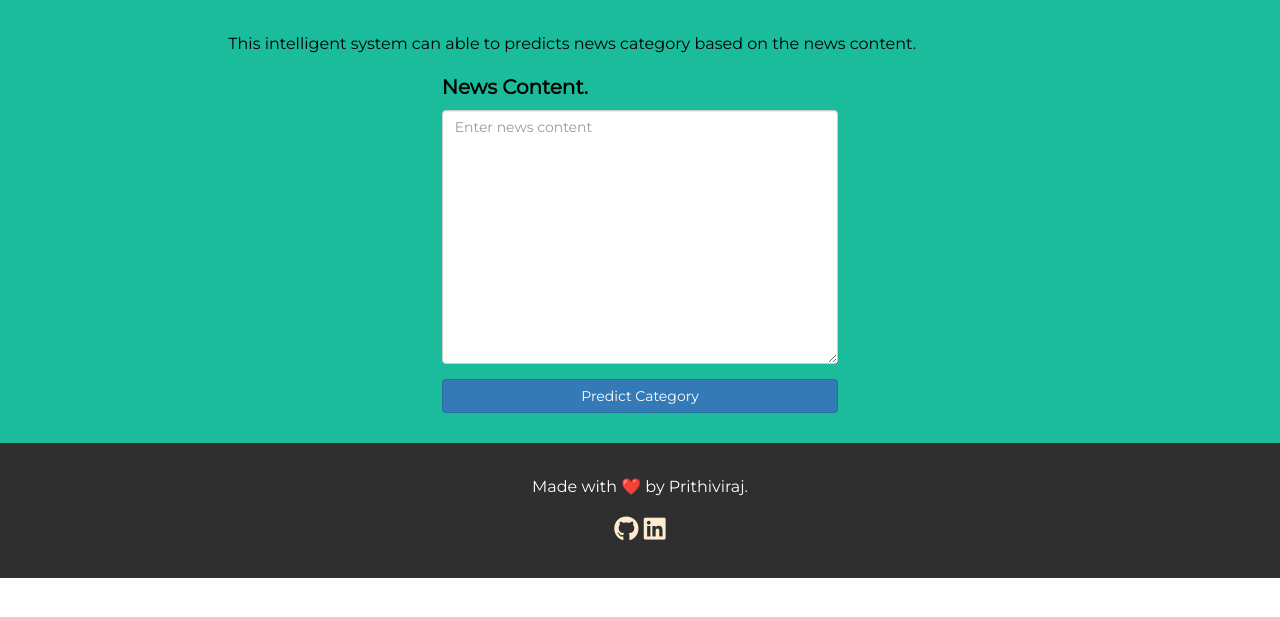
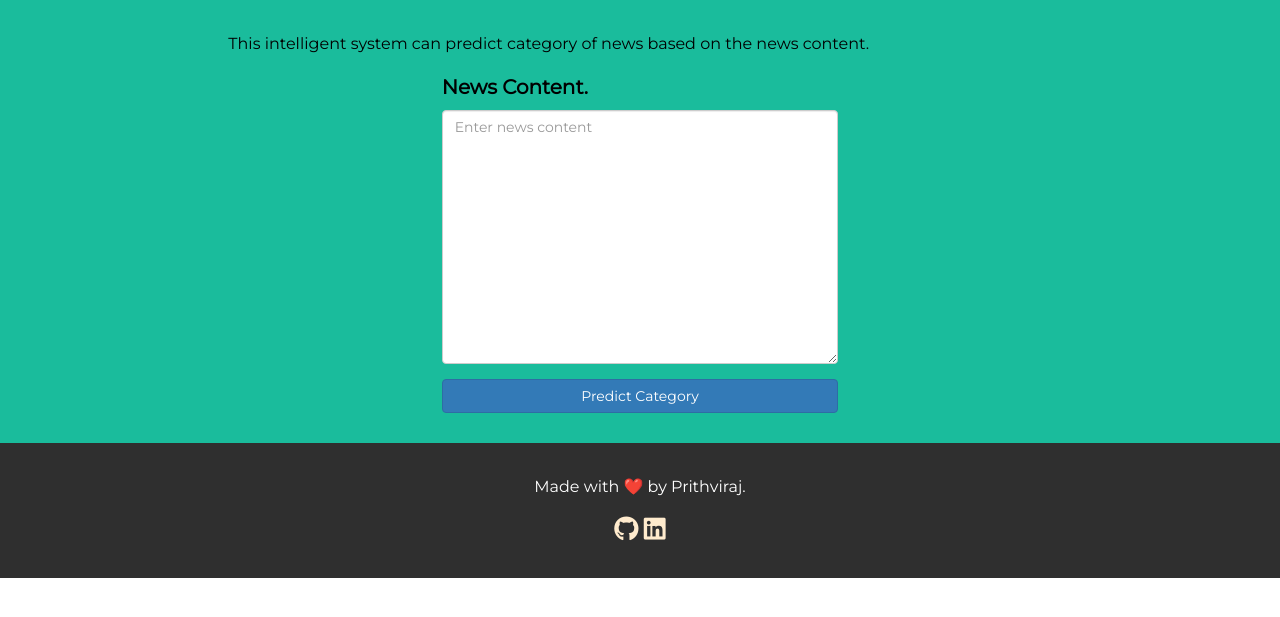
Before and after one commit to pck196/NEWS_Classifi, a Flask app: page / in a window 1280 px wide. Shown: the part 93-710 px from the top of the page. Run offline with Flask 2, Linux system fonts and the light colour scheme; parts of the project's set-up code (start-up, migrations or seed data) failed here and were passed over; some libraries are stand-ins or nearby versions.

Commit message:
Add files via upload

```diff
--- a/templates/index.html
+++ b/templates/index.html
@@ -1,4 +1,3 @@
-
 <!DOCTYPE html>
 <html lang="en">
 <head>
@@ -72,7 +71,7 @@
 <div class="container-fluid bg-1 text-center">
   <div class="row">
     <div class="col-md-2"></div>
-    <div class="col-md-8"><p>This intelligent system can able to predicts news category based on the news content.</p></div>
+    <div class="col-md-8"><p>This intelligent system can predict category of news based on the news content.</p></div>
     <div class="col-md-2"></div>
   </div>
   <div class="row">
@@ -100,7 +99,7 @@
 
 <!-- Footer -->
 <footer class="container-fluid bg-4 text-center">
-  <p class='footer-description'>Made with ❤️ by Prithiviraj.</p>
+  <p class='footer-description'>Made with ❤️ by Prithviraj.</p>
   <div class="contact" >
     <a target="_blank" href=""><i class="fab fa-github fa-lg contact-icon" style="color:blanchedalmond !important"></i></a>
     <a target="_blank" href=""><i class="fab fa-linkedin fa-lg contact-icon" style="color:blanchedalmond !important"></i></a>
```
